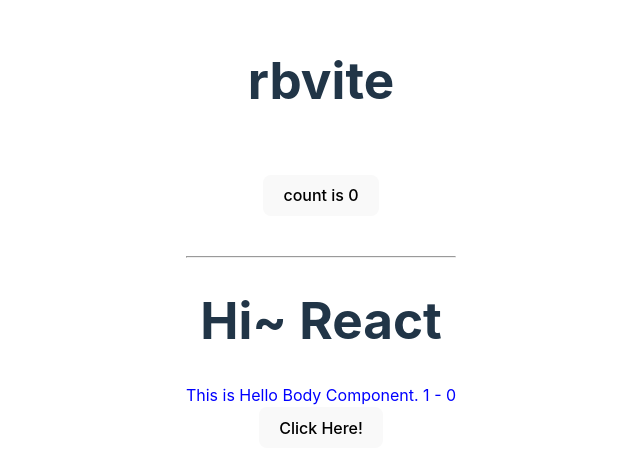
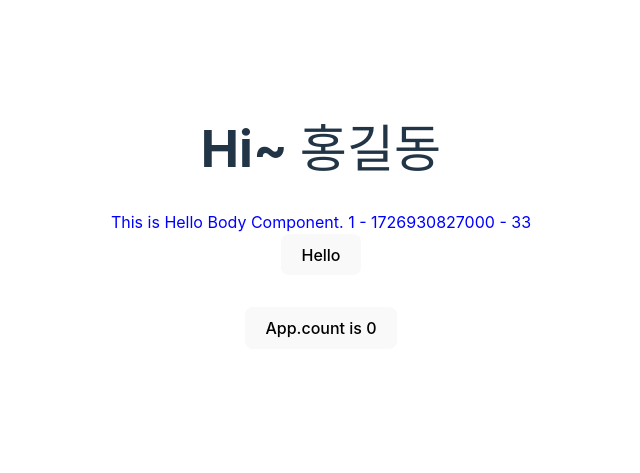
Before and after one commit to ninw0205/hana4-react, a React (Vite) app: page / in a window 1280 px wide. Shown: the part 167-640 px from the top of the page, without its empty margins (319-959 px from the left). Built offline with nearby package versions, Linux system fonts and the light colour scheme.

Commit message:
tryThis - Hello

```diff
--- a/src/App.tsx
+++ b/src/App.tsx
@@ -1,15 +1,17 @@
 import { useState } from 'react';
 import './App.css';
+import Hello from './components/Hello';
 
 function App() {
   const [count, setCount] = useState(0);
+  const plusCount = () => setCount(count + 1);
 
   return (
     <>
-      <h1>rbvite</h1>
+      <Hello name='홍길동' age={33} plusCount={plusCount} />
       <div className='card'>
         <button onClick={() => setCount((count) => count + 1)}>
-          count is {count}
+          App.count is {count}
         </button>
       </div>
     </>
--- a/src/components/Hello.tsx
+++ b/src/components/Hello.tsx
@@ -3,7 +3,7 @@ import { ReactNode, useState } from 'react';
 type TitleProps = { text: string; name: string };
 
 const Title = ({ text, name }: TitleProps) => {
-  console.log('titleeeeeeee');
+  // console.log('titleeeeeeee');
   return (
     <h1>
       {text} {name}
@@ -12,7 +12,7 @@ const Title = ({ text, name }: TitleProps) => {
 };
 
 const Body = ({ children }: { children: ReactNode }) => {
-  console.log('boddddddd!!!'); // children(props)가 바뀔때 함수형 컴포넌트가 통째로 다시 render 되므로 이 코드도 계속 다시 실행됨
+  // console.log('boddddddd!!!'); // children(props)가 바뀔때 함수형 컴포넌트가 통째로 다시 render 되므로 이 코드도 계속 다시 실행됨
   return (
     <div className='red' style={{ color: 'blue' }}>
       {children}
@@ -20,25 +20,32 @@ const Body = ({ children }: { children: ReactNode }) => {
   );
 };
 
-export default function Hello() {
-  const [myState, setMyState] = useState(0);
+type Props = {
+  name: string;
+  age: number;
+  plusCount: () => void;
+};
+
+export default function Hello({ name, age, plusCount }: Props) {
+  const [myState, setMyState] = useState(() => new Date().getTime());
   let v = 1;
-  console.log('********', v, myState);
+  // console.debug('********', v, myState);
 
   return (
     <>
-      <Title text='Hi~' name='React' />
+      <Title text='Hi~' name={name} />
       <Body>
-        This is Hello Body Component. {v} - {myState}
+        This is Hello Body Component. {v} - {myState} - {age}
       </Body>
       <button
         onClick={() => {
           v++; // 이건 왜 카운트가 계속 안되지?
           setMyState(myState + 1);
+          plusCount();
           // console.log('🚀 ~ v/myState:', v, myState);
         }}
       >
-        Click Here!
+        Hello
       </button>
     </>
   );
--- a/src/main.tsx
+++ b/src/main.tsx
@@ -2,12 +2,9 @@ import { StrictMode } from 'react';
 import { createRoot } from 'react-dom/client';
 import App from './App.tsx';
 import './index.css';
-import Hello from './components/Hello.tsx';
 
 createRoot(document.getElementById('root')!).render(
   <StrictMode>
     <App />
-    <hr />
-    <Hello />
   </StrictMode>
 );
```
